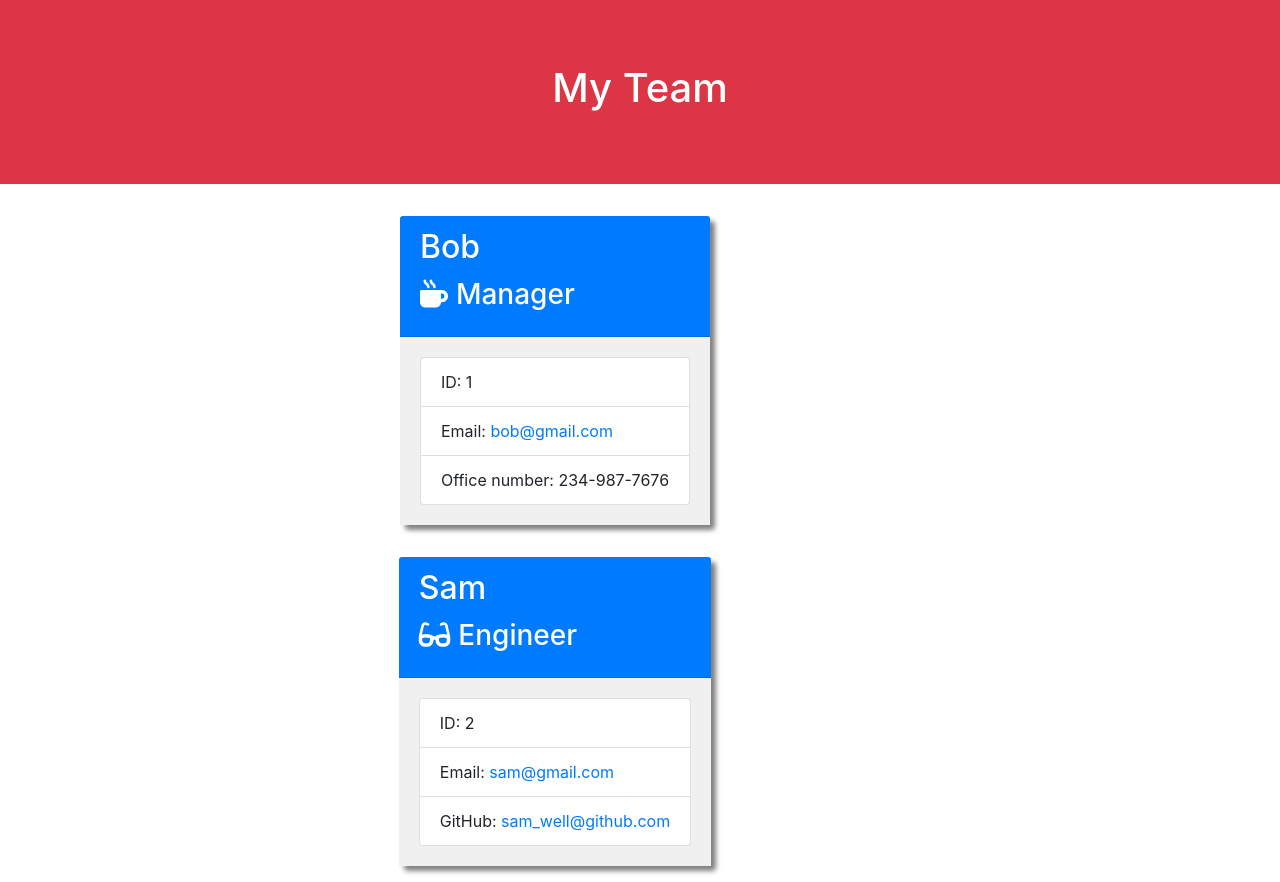
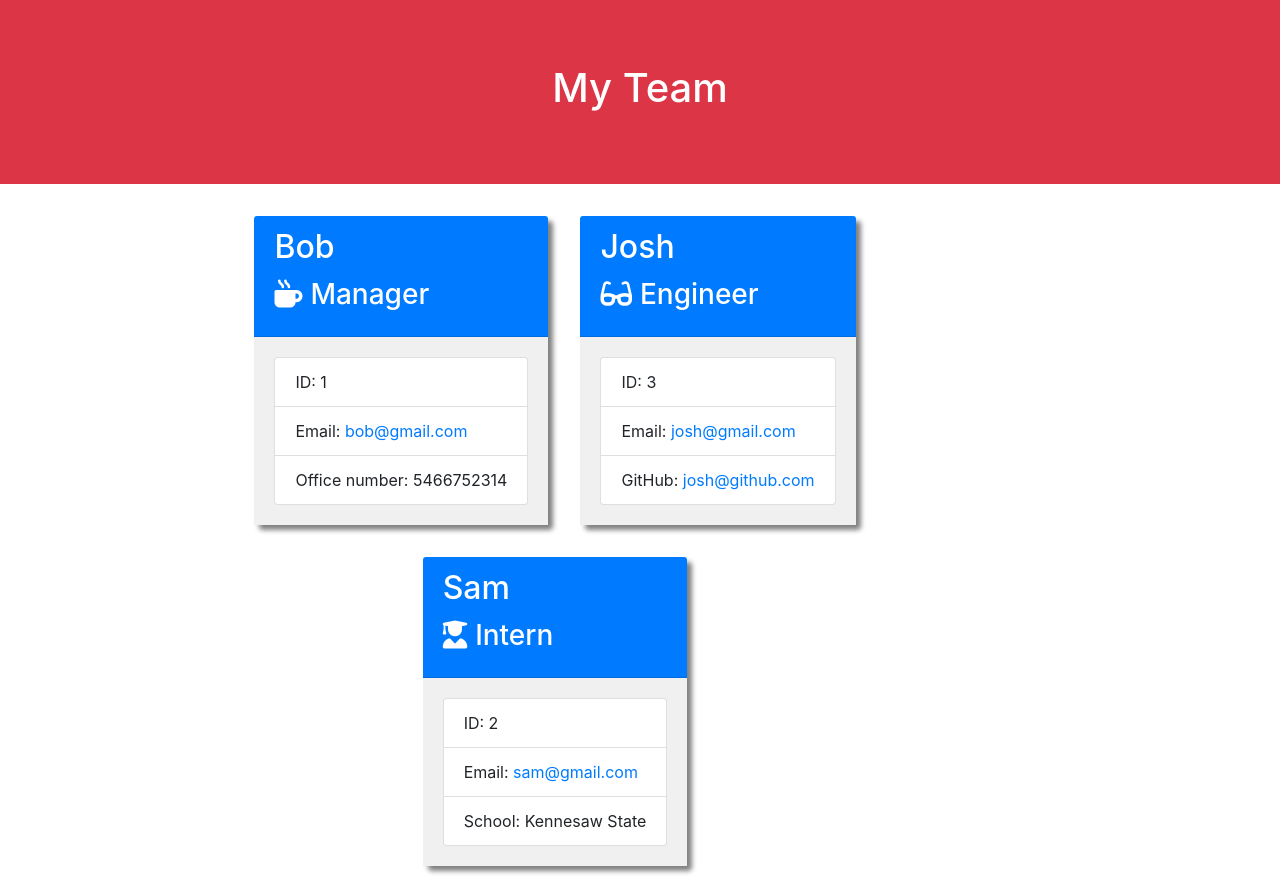
Before and after one commit to imanmogh/profileGenerator, a website: page dist/index.html in a window 1280 px wide. Drawn offline with nearby package versions, Linux system fonts and the light colour scheme.

```diff
--- a/dist/index.html
+++ b/dist/index.html
@@ -32,20 +32,33 @@
                 <ul class="list-group">
                     <li class="list-group-item">ID: 1</li>
                     <li class="list-group-item">Email: <a href="mailto:bob@gmail.com">bob@gmail.com</a></li>
-                    <li class="list-group-item">Office number: 234-987-7676</li>
+                    <li class="list-group-item">Office number: 5466752314</li>
                 </ul>
             </div>
           </div>
             <div class="card employee-card">
                 <div class="card-header bg-primary text-white">
+                    <h2 class="card-title">Josh</h2>
+                    <h3 class="card-title"><i class="fas fa-glasses mr-2"></i>Engineer</h3>
+                </div>
+                <div class="card-body">
+                    <ul class="list-group">
+                        <li class="list-group-item">ID: 3</li>
+                        <li class="list-group-item">Email: <a href="mailto:josh@gmail.com">josh@gmail.com</a></li>
+                        <li class="list-group-item">GitHub: <a href="https://github.com/josh@github.com" target="_blank" rel="noopener noreferrer">josh@github.com</a></li>
+                    </ul>
+                </div>
+            </div>
+            <div class="card employee-card">
+                <div class="card-header bg-primary text-white">
                     <h2 class="card-title">Sam</h2>
-                    <h3 class="card-title"><i class="fas fa-glasses mr-2"></i>Engineer</h3>
+                    <h3 class="card-title"><i class="fas fa-user-graduate mr-2"></i>Intern</h3>
                 </div>
                 <div class="card-body">
                     <ul class="list-group">
                         <li class="list-group-item">ID: 2</li>
                         <li class="list-group-item">Email: <a href="mailto:sam@gmail.com">sam@gmail.com</a></li>
-                        <li class="list-group-item">GitHub: <a href="https://github.com/sam_well@github.com" target="_blank" rel="noopener noreferrer">sam_well@github.com</a></li>
+                        <li class="list-group-item">School: Kennesaw State</li>
                     </ul>
                 </div>
             </div>
```
Also changed, not shown: README.md.
